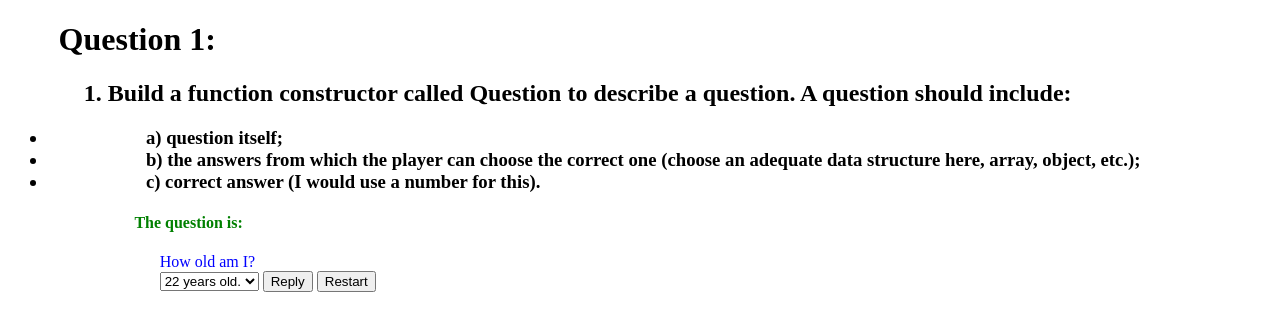
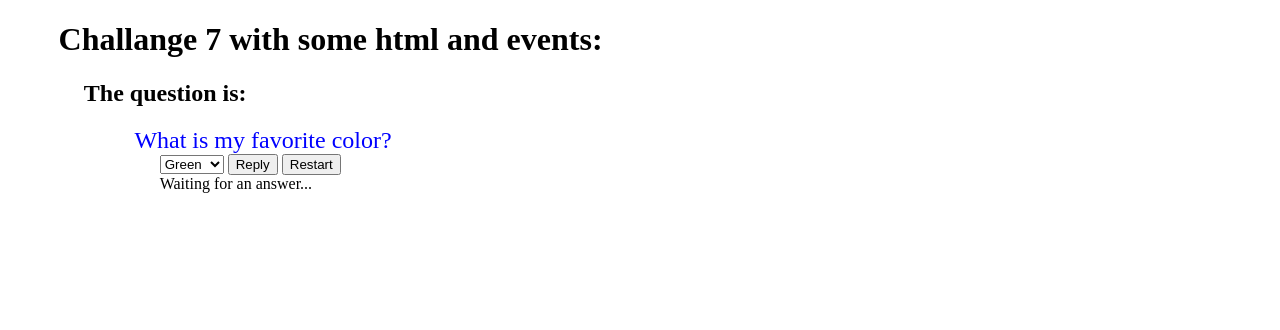
Before and after one commit to BernardoGMS/js-course-2020, a plain HTML site: page 5-advanced-JS/final/page-challenge.html in a window 1280 px wide. Both pictures are taken after a click on the button "Restart". Drawn offline with nearby package versions, Linux system fonts and the light colour scheme.

Commit message:
challenge 7 level begineer done

```diff
--- /dev/null
+++ b/5-advanced-JS/final/challenge-7-final.js
@@ -0,0 +1,137 @@
+(function(){/*****************************
+ * SET PAGE ELEMENTS
+*/
+
+var submitButton = document.getElementById('submit-answer');
+var comboOptions = document.getElementById('answer');
+var restartButton = document.getElementById("restart-question");
+var resultLine = document.getElementById("result");
+
+var manager;
+
+/*****************************
+ * SET SUBMIT AND COMBO DISABLED
+*/
+disableElements();
+
+/*****************************
+ * CREATE THE CONSTRUCTOR QUESTION
+*/
+var Question = function(question, questionOptions, correctOption) {
+
+    this.question = question;
+    this.questionOptions = questionOptions;
+    this.correctOption = correctOption;
+};
+
+/*****************************
+ * CREATE THE QUESTION METHODS
+*/
+Question.prototype.createComboBox = function(){
+
+    for (i = 0 ; i < this.questionOptions.length; i++){
+        opt = document.createElement("option");
+        opt.value = i;
+        opt.text = this.questionOptions[i];
+        comboOptions.add(opt, comboOptions.options[i]);
+    }
+};
+
+/*****************************
+ * CREATE THE CONSTRUCTOR MANAGER
+*/
+var QuestionsManager = function() {
+
+    this.questionsList = [];
+    this.questionsList.push(new Question('What time is it?', ['It is 8am.', 'It is 10am.', 'It is 12pm.'], 1));
+    this.questionsList.push(new Question('What is my name?', ['Jorge.', 'Goncalo.', 'Simao.'], 1));
+    this.questionsList.push(new Question('How old am I?', ['22 years old.', '38 years old.', '30 years old.'], 2));
+    this.questionsList.push(new Question('What is my favorite color?', ['Green', 'Yellow.', 'Red.'], 0));
+    this.questionsList.push(new Question('What is my favorite movie?', ['Titanic.', 'Match Point.', 'Contratiempo'], 2));
+};
+
+/*****************************
+ * CREATE THE MANAGER METHODS
+*/
+QuestionsManager.prototype.selectQuestion = function(){
+
+    var qNumber = Math.floor(Math.random() * this.questionsList.length);
+    this.currentQuestion = this.questionsList[qNumber];
+    document.querySelector('.question').textContent = this.currentQuestion.question;
+};
+
+/*****************************
+ * CREATE THE NEEDED MANAGER GETTERS
+*/
+QuestionsManager.prototype.getCorrectOption = function(){
+    return this.currentQuestion.correctOption;
+};
+
+/*****************************
+ * EVENTS
+*/
+restartButton.addEventListener('click', function(){
+
+    for (i = 0 ; i < comboOptions.length; i++){
+        comboOptions.remove(i);
+    }
+    comboOptions.remove(0);
+
+    manager = new QuestionsManager();
+    manager.selectQuestion();
+    manager.currentQuestion.createComboBox();
+
+    resetResultColor();
+    resultLine.textContent = 'Waiting for an answer...';
+
+    submitButton.disabled = (comboOptions.length > 0) ? false : true;
+    comboOptions.disabled = (comboOptions.length > 0) ? false : true;
+});
+
+submitButton.addEventListener('click', function(){
+
+    var currentAnswer = parseInt(comboOptions.value);
+    if (currentAnswer === manager.getCorrectOption()){
+        resetResultColor();
+        resultLine.classList.add('rightAnswer')
+        resultLine.textContent = 'Right!';
+        disableElements();
+    }else{
+        resetResultColor();
+        resultLine.classList.add('wrongAnswer')
+        resultLine.textContent = 'Wrong! Try again.';
+    }
+});
+
+comboOptions.addEventListener('click', function(){
+    resetResultColor();
+    resultLine.textContent = 'Waiting for an answer...';
+});
+
+/*****************************
+ * USEFUL FUNCTIONS
+*/
+function resetResultColor(){
+
+    resultLine.classList.remove('rightAnswer');
+    resultLine.classList.remove('wrongAnswer');
+}
+
+function disableElements(){
+
+    submitButton.disabled = true;
+    comboOptions.disabled = true;
+}
+})();
+
+/*
+--- Expert level ---
+
+8. After you display the result, display the next random question, so that the game never ends (Hint: write a function for this and call it right after displaying the result)
+
+9. Be careful: after Task 8, the game literally never ends. So include the option to quit the game if the user writes 'exit' instead of the answer. In this case, DON'T call the function from task 8.
+
+10. Track the user's score to make the game more fun! So each time an answer is correct, add 1 point to the score (Hint: I'm going to use the power of closures for this, but you don't have to, just do this with the tools you feel more comfortable at this point).
+
+11. Display the score in the console. Use yet another method for this.
+*/
--- a/5-advanced-JS/final/page-challenge.html
+++ b/5-advanced-JS/final/page-challenge.html
@@ -8,26 +8,18 @@
         <link type="text/css" rel="stylesheet" href="style-7.css">
     </head>
     <body>
-        <h1>Question 1: </h1>
-        <h2>1. Build a function constructor called Question to describe a question. A question should include: </h2>
-        <h3>
-            <ul>
-                <li>a) question itself;</li>
-                <li>b) the answers from which the player can choose the correct one (choose an adequate data structure here, array, object, etc.);</li>
-                <li>c) correct answer (I would use a number for this).</li>
-            </ul>
-        </h3>
+        <h1>Challange 7 with some html and events: </h1>
 
-        <h4>The question is:</h4>
+        <h2>The question is:</h2>
         <div class="question"></div>
         <div style="text-indent:12%">
-            <select id="answer-1"></select>
-            <input type="button" id="submit-answer-1" value="Reply"/>
-            <input type="button" id="restart-1" value="Restart"/>
+            <select id="answer"></select>
+            <input type="button" id="submit-answer" value="Reply"/>
+            <input type="button" id="restart-question" value="Restart"/>
             <div id="result"></div>
         </div>
 
-        <script src="challenge-7.js"></script>
+        <script src="challenge-7-final.js"></script>
 
     </body>
 
--- a/5-advanced-JS/final/style-7.css
+++ b/5-advanced-JS/final/style-7.css
@@ -6,17 +6,18 @@ h2 {
     text-indent: 6%;
 }
 
-h3 {
-    text-indent: 8%;
+.question {
+    text-indent: 10%;
+    color: blue;
+    font-size: 24px;
 }
 
-h4 {
-    text-indent: 10%;
+.rightAnswer{
     color: green;
+    font-size: 30px;
 }
 
-.question {
-    text-indent: 12%;
-    color: blue;
-    size: 8px;
+.wrongAnswer{
+    color: red;
+    font-size: 30px;
 }
```
